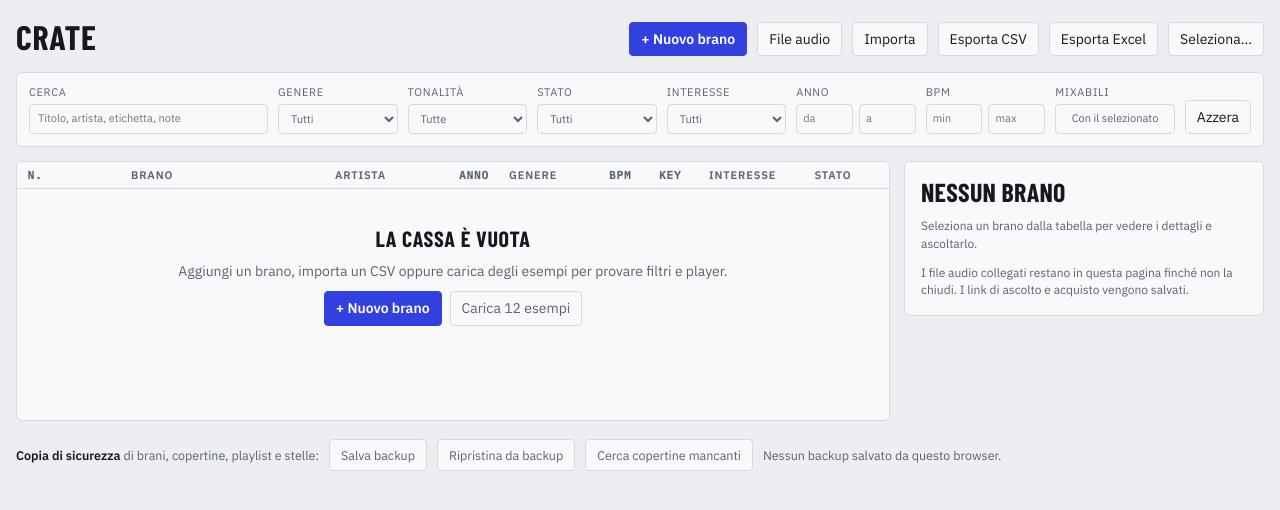
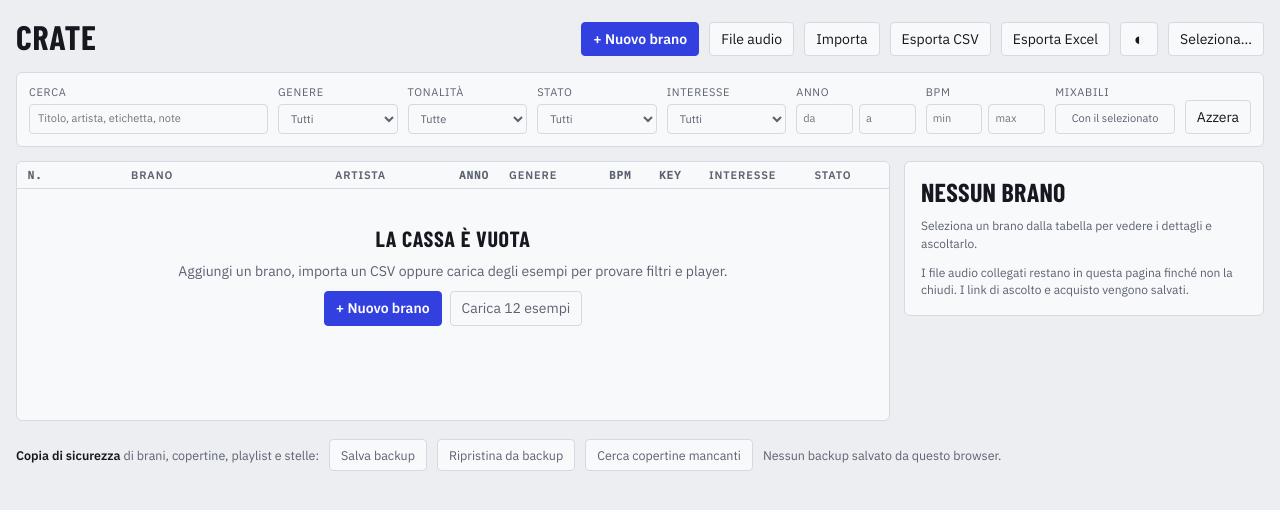
Before and after one commit to nicolapiras777-source/Crate-DJ, a plain HTML site: page index.html in a window 1280 px wide. Drawn offline with nearby package versions, Linux system fonts and the light colour scheme.

Commit message:
Add files via upload

```diff
--- a/index.html
+++ b/index.html
@@ -4,6 +4,7 @@
 <meta charset="utf-8">
 <meta name="viewport" content="width=device-width, initial-scale=1">
 <style>html{color-scheme:light}body{margin:0}img{max-width:100%}</style>
+<script>try{var __t=localStorage.getItem("crate-dj-theme");if(__t==="light"||__t==="dark")document.documentElement.setAttribute("data-theme",__t);}catch(e){}</script>
 <title>Crate DJ</title>
 <link rel="stylesheet" href="https://fonts.googleapis.com/css2?family=Barlow+Condensed:wght@600;700&family=IBM+Plex+Sans:wght@400;500;600&family=IBM+Plex+Mono:wght@400;500&display=swap">
 <style>
@@ -146,6 +147,7 @@ input[type="checkbox"] { width: auto; padding: 0; accent-color: var(--accent); c
 .embed { display: block; width: 100%; border: 0; border-radius: 6px; background: var(--bg); }
 .embed.yt { aspect-ratio: 16 / 9; }
 .player { display: flex; flex-direction: column; gap: 6px; }
+#btn-theme { width: 38px; padding: 6px 0; font-size: 17px; line-height: 1.2; }
 .ytthumb { display: flex; align-items: center; justify-content: center; background-size: cover; background-position: center; text-decoration: none; color: #fff; }
 .ytthumb span { background: rgba(0, 0, 0, .72); padding: 8px 14px; border-radius: 4px; font-weight: 600; }
 .chip { font: 500 12px var(--f-mono); border: 1px solid var(--line); border-radius: 3px; padding: 3px 7px; }
@@ -193,6 +195,7 @@ form textarea { resize: vertical; min-height: 56px; }
     <input id="in-csv" type="file" accept=".csv,.xlsx,.xls,text/csv,text/plain" hidden>
     <button id="btn-export" type="button">Esporta CSV</button>
     <button id="btn-xlsx" type="button">Esporta Excel</button>
+    <button id="btn-theme" type="button" aria-label="Tema"></button>
     <button id="btn-delmode" type="button">Seleziona…</button>
   </header>
 
@@ -1192,6 +1195,22 @@ window.claude = { use: async function (name) {
     $("btn-backup").onclick = saveBackup;
     $("btn-restore").onclick = function () { $("in-backup").click(); };
     $("btn-covers").onclick = findMissingCovers;
+    var THEME_KEY = "crate-dj-theme", themeMode = "auto";
+    try { var tv = localStorage.getItem(THEME_KEY); if (tv === "light" || tv === "dark") themeMode = tv; } catch (e) {}
+    function applyTheme() {
+      var root = document.documentElement, b = $("btn-theme");
+      if (themeMode === "auto") root.removeAttribute("data-theme"); else root.setAttribute("data-theme", themeMode);
+      b.textContent = themeMode === "light" ? "\u2600" : themeMode === "dark" ? "\u263e" : "\u25d0";
+      b.title = "Tema: " + (themeMode === "light" ? "chiaro" : themeMode === "dark" ? "scuro" : "automatico, segue il dispositivo") + ". Clic per cambiare.";
+      b.setAttribute("aria-label", b.title);
+    }
+    $("btn-theme").onclick = function () {
+      themeMode = themeMode === "auto" ? "light" : themeMode === "light" ? "dark" : "auto";
+      try { if (themeMode === "auto") localStorage.removeItem(THEME_KEY); else localStorage.setItem(THEME_KEY, themeMode); } catch (e) {}
+      applyTheme();
+      toast("Tema: " + (themeMode === "light" ? "chiaro" : themeMode === "dark" ? "scuro" : "automatico"));
+    };
+    applyTheme();
     $("in-backup").onchange = function () {
       var f = this.files[0]; this.value = ""; if (!f) return;
       var r = new FileReader();
```
